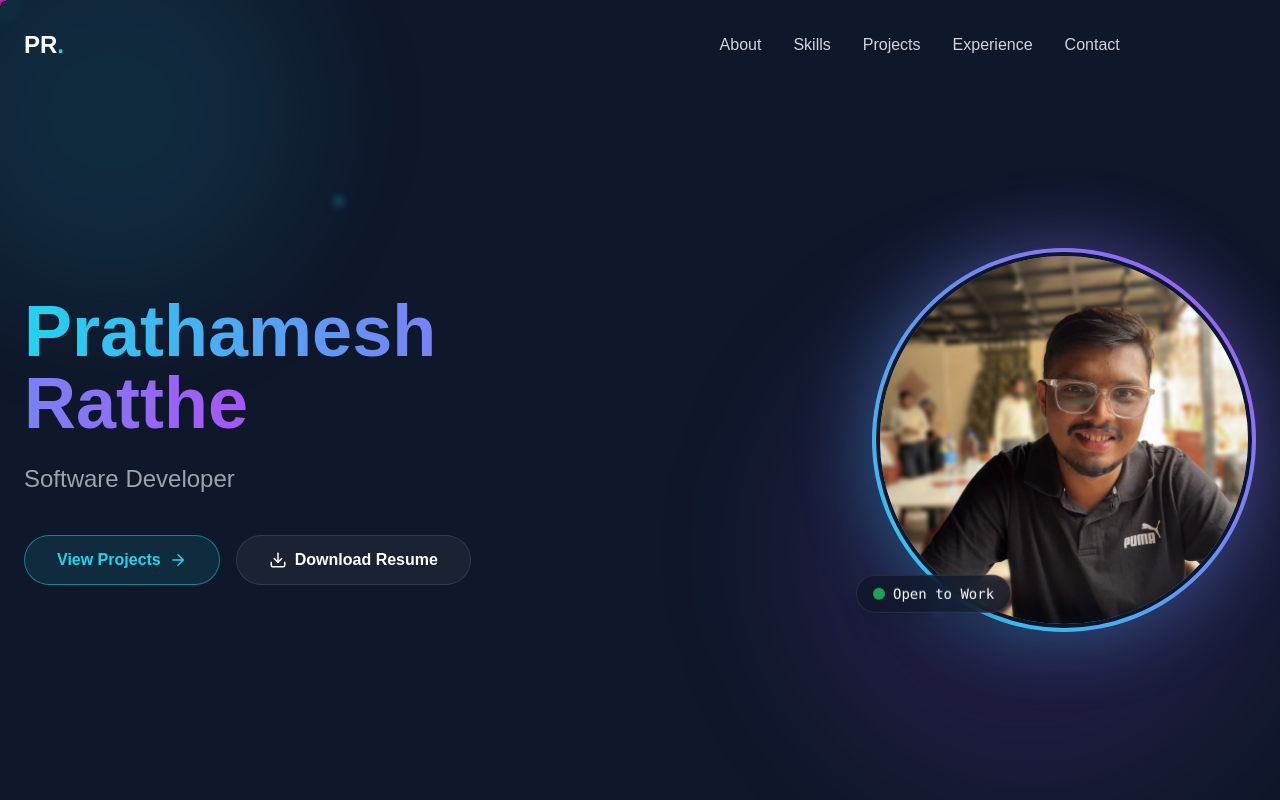
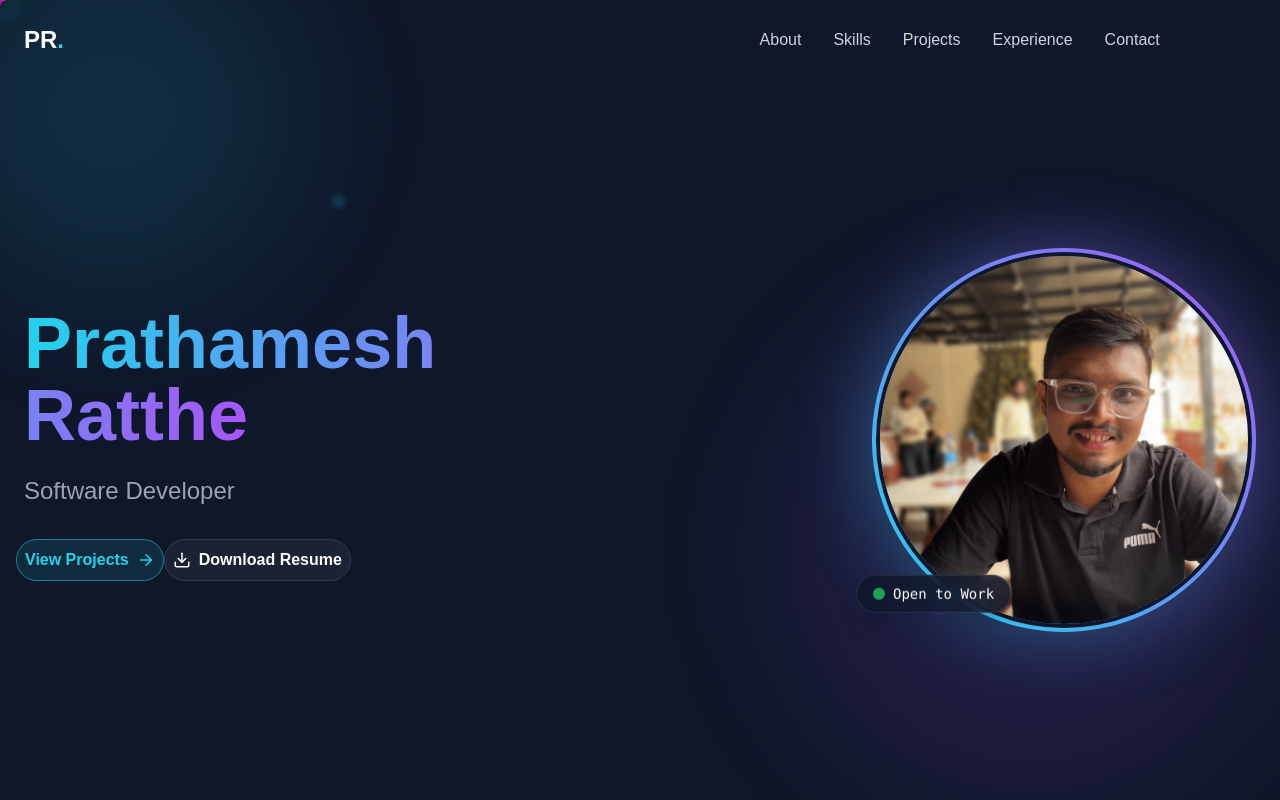
Before and after one commit to prathameshratthe/prathameshratthe.github.io, a Svelte app: page / in a window 1280 px wide. Shown: the top 800 px of the page. Built offline with nearby package versions, Linux system fonts and the light colour scheme; a web font is replaced by a local one.

Commit message:
Fix: Properly increase clickable area with padding

```diff
--- a/src/app.css
+++ b/src/app.css
@@ -42,26 +42,14 @@ button,
 
 /* Larger Selection/Hover Areas */
 a,
-button,
-.cursor-pointer {
-  position: relative;
-}
-
-a::before,
-button::before,
-.cursor-pointer::before {
-  content: '';
-  position: absolute;
-  top: -8px;
-  left: -8px;
-  right: -8px;
-  bottom: -8px;
-  border-radius: inherit;
+button {
+  padding: 8px !important;
+  margin: -8px;
+  transition: transform 0.2s ease;
 }
 
 /* Hover Effect for Links and Buttons */
 a:hover,
 button:hover {
   transform: scale(1.05);
-  transition: transform 0.2s ease;
 }
```
